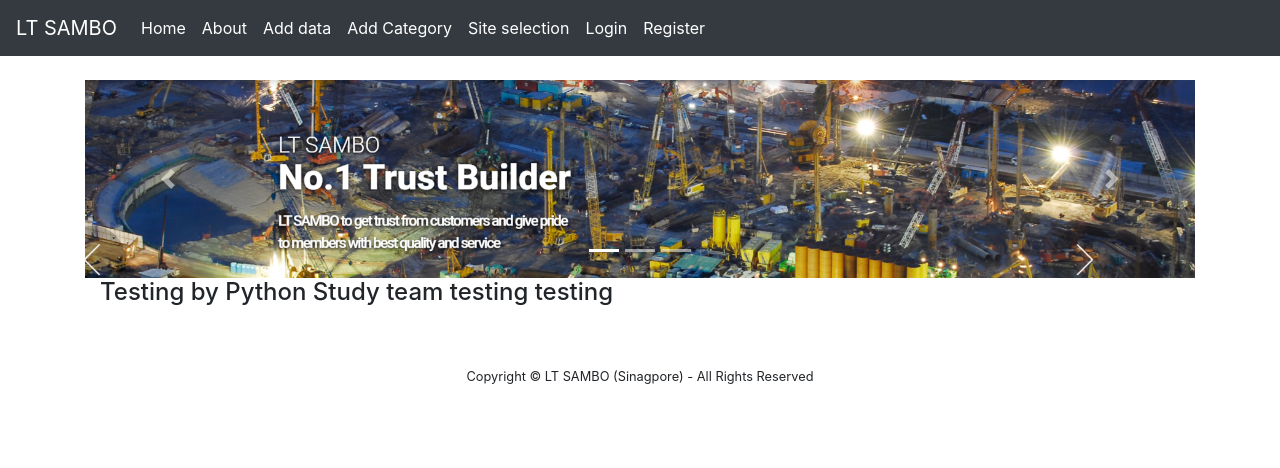
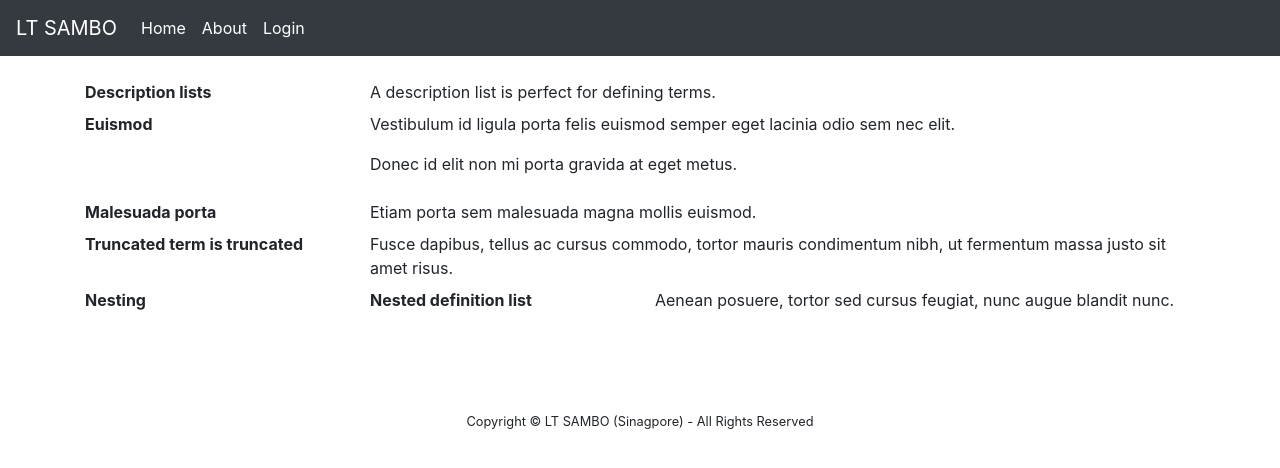
Before and after one commit to dallyura/ltsambo, a Django app: template pages/templates/about.html in a window 1280 px wide. Shown: the top 468 px of the page. Run offline with Django 3.2, Linux system fonts and the light colour scheme; the template is opened without the code that fills it, so the values that code supplies are empty.

Commit message:
N101,N102 현장별 페이지에서 굴착내용 delete 기능 첨부 home. about 만 남기고 다 주석처리함

```diff
--- a/pages/templates/about.html
+++ b/pages/templates/about.html
@@ -3,39 +3,29 @@
 
 {% block content %}
 
-<div id="carouselExampleIndicators" class="carousel slide" data-ride="carousel">
-  <ol class="carousel-indicators">
-    <li data-target="#carouselExampleIndicators" data-slide-to="0" class="active"></li>
-    <li data-target="#carouselExampleIndicators" data-slide-to="1"></li>
-    <li data-target="#carouselExampleIndicators" data-slide-to="2"></li>
-  </ol>
-  <div class="carousel-inner">
-    <div class="carousel-item active">
-      <img src="{% static 'images/ltsambo.png' %}" class="d-block w-100" alt="...">
-    </div>
-    <div class="carousel-item">
-      <img src="{% static 'images/ltsambo1.png' %}" class="d-block w-100" alt="...">
-    </div>
-    <div class="carousel-item">
-      <img src="{% static 'images/ltsambo2.png' %}" class="d-block w-100" alt="...">
-    </div>
-  </div>
-  <a class="carousel-control-prev" href="#carouselExampleIndicators" role="button" data-slide="prev">
-    <span class="carousel-control-prev-icon" aria-hidden="true"></span>
-    <span class="sr-only">Previous</span>
-  </a>
-  <a class="carousel-control-next" href="#carouselExampleIndicators" role="button" data-slide="next">
-    <span class="carousel-control-next-icon" aria-hidden="true"></span>
-    <span class="sr-only">Next</span>
-  </a>
-</div>
+<dl class="row">
+  <dt class="col-sm-3">Description lists</dt>
+  <dd class="col-sm-9">A description list is perfect for defining terms.</dd>
 
+  <dt class="col-sm-3">Euismod</dt>
+  <dd class="col-sm-9">
+    <p>Vestibulum id ligula porta felis euismod semper eget lacinia odio sem nec elit.</p>
+    <p>Donec id elit non mi porta gravida at eget metus.</p>
+  </dd>
 
-    <div class ="container">
-    <h4>Testing by Python Study team testing testing </h4>
+  <dt class="col-sm-3">Malesuada porta</dt>
+  <dd class="col-sm-9">Etiam porta sem malesuada magna mollis euismod.</dd>
 
+  <dt class="col-sm-3 text-truncate">Truncated term is truncated</dt>
+  <dd class="col-sm-9">Fusce dapibus, tellus ac cursus commodo, tortor mauris condimentum nibh, ut fermentum massa justo sit amet risus.</dd>
 
-    </div>
-
+  <dt class="col-sm-3">Nesting</dt>
+  <dd class="col-sm-9">
+    <dl class="row">
+      <dt class="col-sm-4">Nested definition list</dt>
+      <dd class="col-sm-8">Aenean posuere, tortor sed cursus feugiat, nunc augue blandit nunc.</dd>
+    </dl>
+  </dd>
+</dl>
 
 {% endblock %}
--- a/pages/templates/base.html
+++ b/pages/templates/base.html
@@ -24,7 +24,8 @@
 
 
   <nav class="navbar navbar-expand-lg navbar-dark bg-dark">
-  <a class="navbar-brand" href="#">LT SAMBO</a>
+
+  <a class="navbar-brand" href="{% url 'home' %}">LT SAMBO</a>
   <button class="navbar-toggler" type="button" data-toggle="collapse" data-target="#navbarSupportedContent" aria-controls="navbarSupportedContent" aria-expanded="false" aria-label="Toggle navigation">
     <span class="navbar-toggler-icon"></span>
   </button>
@@ -41,29 +42,29 @@
         <a class="nav-link" href="{% url 'about' %}">About</a>
       </li>
 
-        <li class="nav-item active">
-        <a class="nav-link" href="{% url 'add_post' %}">Add data</a>
-      </li>
+<!--        <li class="nav-item active">-->
+<!--        <a class="nav-link" href="{% url 'add_post' %}">Add data</a>-->
+<!--      </li>-->
 
-         <li class="nav-item active">
-        <a class="nav-link" href="{% url 'add_category' %}">Add Category</a>
-      </li>
+<!--         <li class="nav-item active">-->
+<!--        <a class="nav-link" href="{% url 'add_category' %}">Add Category</a>-->
+<!--      </li>-->
 
 
 
         <!-- Categroy Menu code -->
         {% if cat_menu %}
 
-         <li class="nav-item dropdown">
-        <a class="nav-link dropdown-toggle" href="#" id="navbarDropdown" role="button" data-toggle="dropdown" aria-haspopup="true" aria-expanded="false">
-          Select Site
-        </a>
-        <div class="dropdown-menu" aria-labelledby="navbarDropdown">
+<!--         <li class="nav-item dropdown">-->
+<!--        <a class="nav-link dropdown-toggle" href="#" id="navbarDropdown" role="button" data-toggle="dropdown" aria-haspopup="true" aria-expanded="false">-->
+<!--          Select Site-->
+<!--        </a>-->
+<!--        <div class="dropdown-menu" aria-labelledby="navbarDropdown">-->
 
 
-            {% for item in cat_menu %}
-            <a class="dropdown-item" href="{% url 'category' item %}">{{ item }}</a>
-            {% endfor %}
+<!--            {% for item in cat_menu %}-->
+<!--            <a class="dropdown-item" href="{% url 'category' item %}">{{ item }}</a>-->
+<!--            {% endfor %}-->
 
 
 
@@ -72,9 +73,9 @@
 
     {% else %}
 
-        <li class="nav-item active">
-            <a class="nav-link" href="{% url 'category-list' %}">Site selection</a>
-       </li>
+<!--        <li class="nav-item active">-->
+<!--            <a class="nav-link" href="{% url 'category-list' %}">Site selection</a>-->
+<!--       </li>-->
 
 
 
@@ -84,20 +85,20 @@
        <li class="nav-item active">
         <a class="nav-link" href="{% url 'logout' %}">Logout</a>
        </li>
-        <li class="nav-item active">
-        <a class="nav-link" href="{% url 'edit_profile' %}">Edit_Profile</a>
-       </li>
-        <li class="nav-item active">
-        <a class="nav-link" href="{% url 'change_password' %}">Change_Password</a>
-       </li>
+<!--        <li class="nav-item active">-->
+<!--        <a class="nav-link" href="{% url 'edit_profile' %}">Edit_Profile</a>-->
+<!--       </li>-->
+<!--        <li class="nav-item active">-->
+<!--        <a class="nav-link" href="{% url 'change_password' %}">Change_Password</a>-->
+<!--       </li>-->
 
      {% else %}
        <li class="nav-item active">
         <a class="nav-link" href="{% url 'login' %}">Login</a>
        </li>
-        <li class="nav-item active">
-        <a class="nav-link" href="{% url 'register' %}">Register</a>
-        </li>
+<!--        <li class="nav-item active">-->
+<!--        <a class="nav-link" href="{% url 'register' %}">Register</a>-->
+<!--        </li>-->
      {% endif %}
 
 
--- a/pages/urls.py
+++ b/pages/urls.py
@@ -23,12 +23,16 @@ urlpatterns = [
     path('category-list/', CategoryListView, name='category-list'),
     path('N101/',views.Site_N101, name='N101'),
     path('post_n101/', views.Post_N101, name='post_n101'),
+    path('delete/<int:id>', views.Site_N101_delete),
+    path('edit/<int:id>', views.Site_N101_edit),
     path('N102/',views.Site_N102, name='N102'),
     path('post_n102/', views.Post_N102, name='post_n102'),
+    path('delete_N102/<int:id>', views.Site_N102_delete),
     path('N103/',views.Site_N103, name='N103'),
     path('N106/',views.Site_N106, name='N106'),
     path('N109/',views.Site_N109, name='N109'),
     path('export_csv', views.export_csv, name='export-csv'),
     path('export_N102_csv', views.export_N102_csv, name='export-n102-csv'),
 
+
 ]
```
Also changed, not shown: pages/templates/N101.html (+15 -2 lines), pages/templates/N102.html (+9 -0 lines), pages/templates/edit_n101.html (added, +63 -0 lines), pages/templates/home.html (+27 -27 lines), pages/views.py (+18 -19 lines), db.sqlite3.
